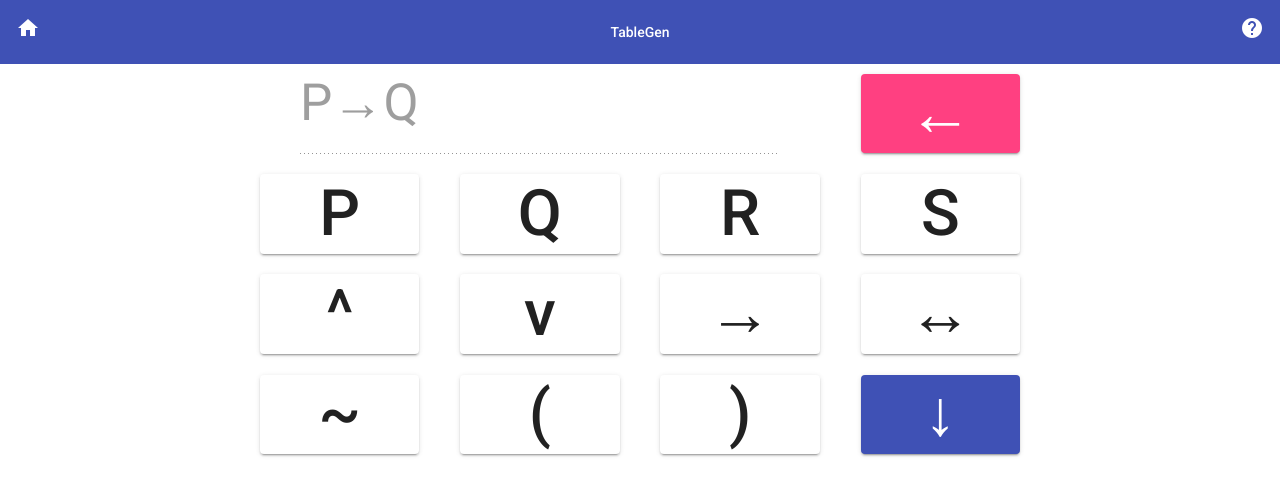
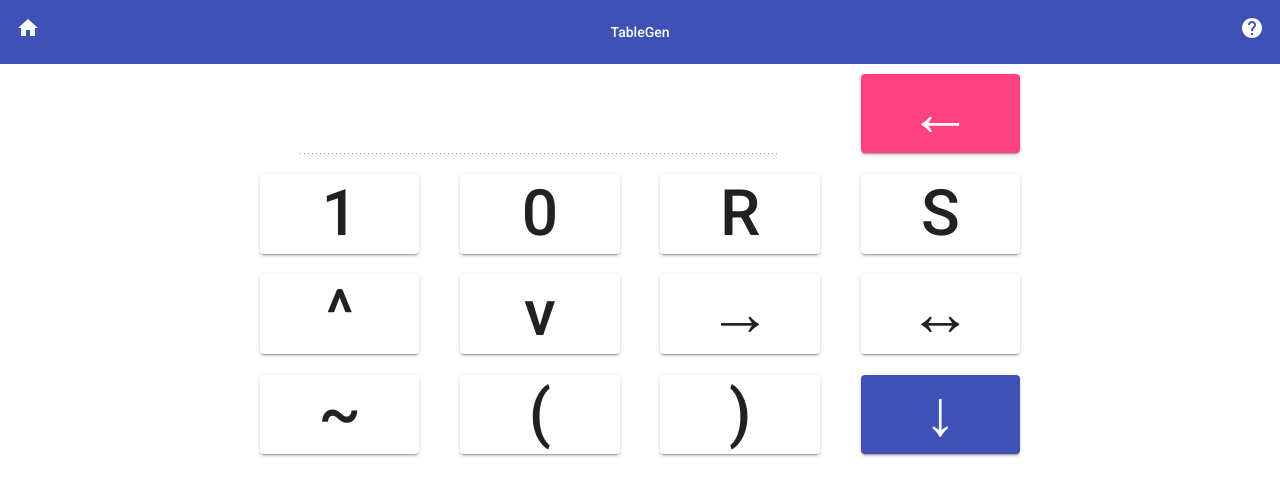
Before and after one commit to GoreMazter/TableGen, an Angular app: page /home in a window 1280 px wide. Shown: the top 496 px of the page. Built offline with nearby package versions, Linux system fonts and the light colour scheme.

Commit message:
Can evaluate full truth table

```diff
--- a/src/app/home/basicExp.js
+++ b/src/app/home/basicExp.js
@@ -40,7 +40,7 @@ function basicExp(cadena)  {
       return -1;
     }
     if (cadena.length == 2) {
-      if(cadena[0] != '-') {
+      if(cadena[0] != '~') {
          return -1;
       }
       return Negacion(cadena[1]);
@@ -60,7 +60,7 @@ function basicExp(cadena)  {
       }
     }
     if (cadena.length == 4) {
-      if (cadena[0] == '-') {
+      if (cadena[0] == '~') {
           if (cadena[2] != '^' && cadena[2] != 'v' && cadena[2] != '→' && cadena[2] != '↔') {
           return -1;
         }
@@ -74,7 +74,7 @@ function basicExp(cadena)  {
           case '↔': return Bicondicional(Negacion(cadena[1]),cadena[3]);
         }
       } else if (cadena[0] == '0' || cadena[0] == '1') {
-          if (cadena[2] != '-'){
+          if (cadena[2] != '~'){
             return -1;
           }
           if (cadena[1] != '^' && cadena[1] != 'v' && cadena[1] != '→' && cadena[1] != '↔') {
@@ -94,7 +94,7 @@ function basicExp(cadena)  {
       }
     }
     if(cadena.length == 5){
-      if (cadena[0] != '-' || cadena[3] != '-') {
+      if (cadena[0] != '~' || cadena[3] != '~') {
         return -1;
       }
       if (cadena[2] != '^' && cadena[2] != 'v' && cadena[2] != '→' && cadena[2] != '↔') {
--- a/src/app/home/home.component.html
+++ b/src/app/home/home.component.html
@@ -9,8 +9,8 @@
 
         <mat-grid-tile><button mat-raised-button color="accent"class="btn" (click)="write('←')">←</button></mat-grid-tile>
 
-        <mat-grid-tile><button mat-raised-button class="btn" (click)="write('P')">P</button></mat-grid-tile>
-        <mat-grid-tile><button mat-raised-button class="btn" (click)="write('Q')">Q</button></mat-grid-tile>
+        <mat-grid-tile><button mat-raised-button class="btn" (click)="write('1')">1</button></mat-grid-tile>
+        <mat-grid-tile><button mat-raised-button class="btn" (click)="write('0')">0</button></mat-grid-tile>
         <mat-grid-tile><button mat-raised-button class="btn" (click)="write('R')">R</button></mat-grid-tile>
         <mat-grid-tile><button mat-raised-button class="btn" (click)="write('S')">S</button></mat-grid-tile>
 
--- a/src/app/home/home.component.ts
+++ b/src/app/home/home.component.ts
@@ -7,11 +7,17 @@ import basicExp from './basicExp.js';
   styleUrls: ['./home.component.css']
 })
 export class HomeComponent implements OnInit {
-  exp="P→Q"
+  exp="";
+  table=[];
 
   constructor() { }
 
   ngOnInit() {
+  }
+  initTable(){
+    for(let i=0;i<Math.pow(2,4);i++){
+      this.table.push({'P':(i%16<8?'0':'1'),'Q':(i%8<4?'0':'1'),'R':(i%4<2?'0':'1'),'S':(i%2<1?'0':'1')})
+    }
   }
   write(c:string){
     if(c=='←')
@@ -20,6 +26,38 @@ export class HomeComponent implements OnInit {
       this.exp+=c;
   }
   genTable(){
-    console.log(basicExp('p'));
+    this.initTable();
+    this.table.forEach((row)=>{
+      row.X=this.evaluate(this.exp,row.P,row.Q,row.R,row.S);
+    })
+    console.log(this.table);
+  }
+  evaluate(exp:string,P="0",Q='0',R='0',S='0'){
+    let ret=1;
+    let fpos:number,lpos:number;
+    let substr;
+
+    exp=exp.replace(/P/gi,P);
+    exp=exp.replace(/Q/gi,Q);
+    exp=exp.replace(/R/gi,R);
+    exp=exp.replace(/S/gi,S);
+    exp='('+exp+')';
+
+    while(exp.length>1&&ret!=-1){
+      for(let i=0;i<exp.length;i++){
+        if(exp[i]=='(')
+          fpos=i;
+        else if(exp[i]==')'){
+          lpos=i;
+          substr=exp.substring(fpos+1,lpos);
+          ret=basicExp(substr);
+          if(ret==-1)
+            return -1;
+          exp=exp.substring(0,fpos)+ret+exp.substring(lpos+1,exp.length);
+          break;
+        }
+      }
+    }
+    return exp;
   }
 }
```
